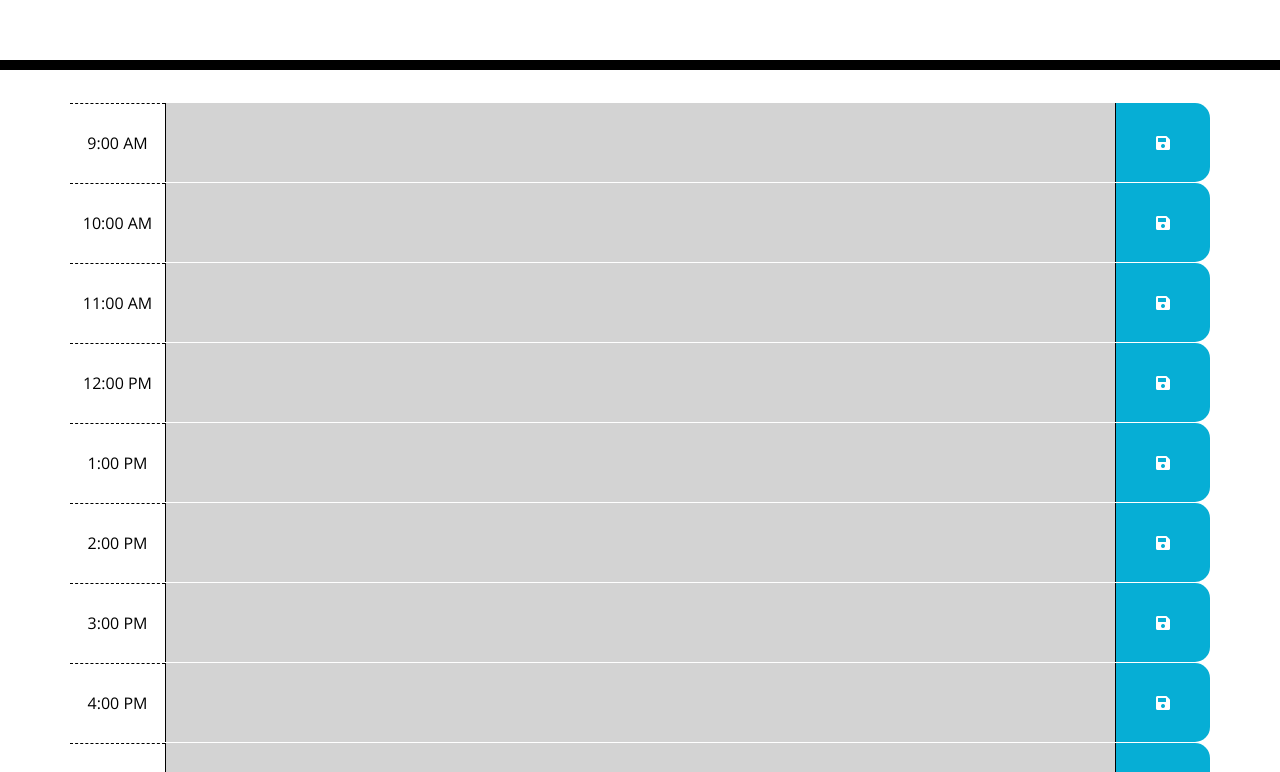
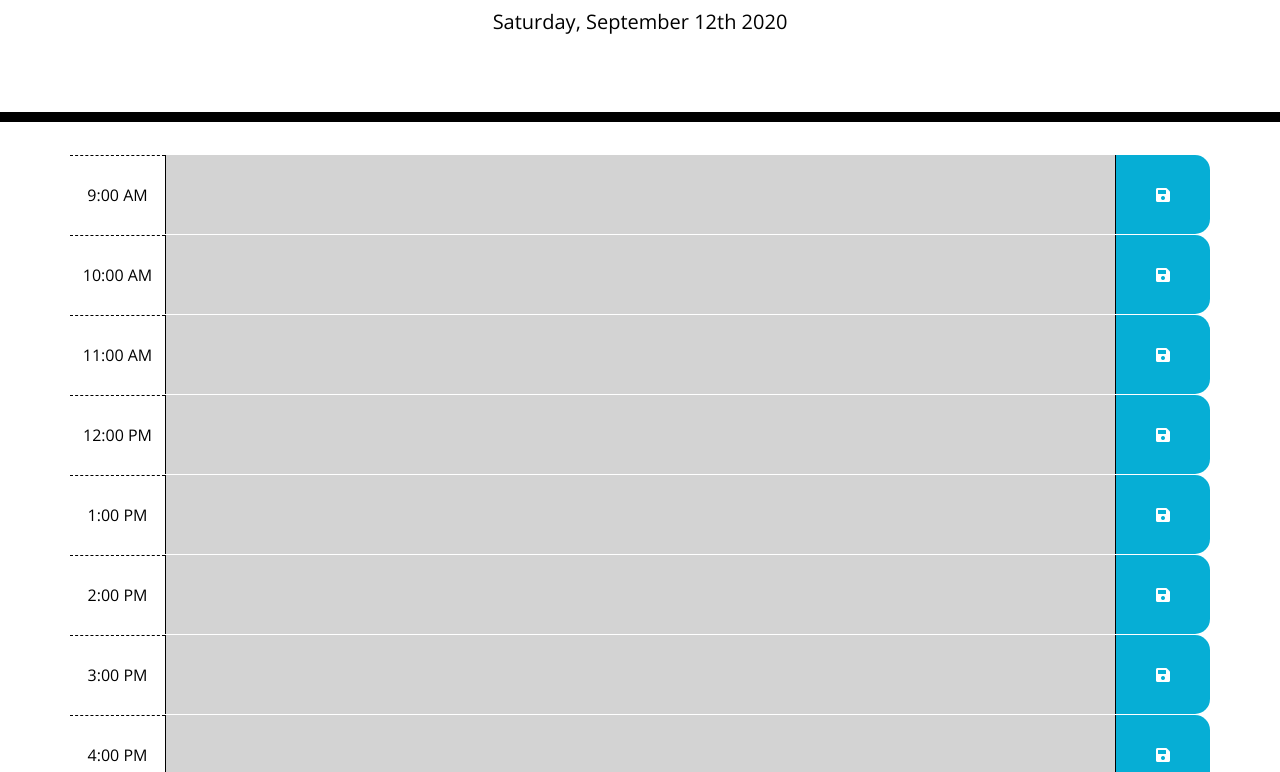
Before and after one commit to stewdiostash/hw-05-day-planner, a plain HTML site: page index.html in a window 1280 px wide. Shown: the part 182-954 px from the top of the page. Drawn offline with nearby package versions, Linux system fonts and the light colour scheme.

Commit message:
readme added

```diff
--- a/scripts.js
+++ b/scripts.js
@@ -69,6 +69,12 @@ for (var i = 0; i < workDay.length; i++) {
 //   localStorage.setItem("workDay", JSON.stringify(workDay));
 // });
 
+var today = moment().format('dddd, MMMM Do YYYY')
+
+$("#currentDay").text(today);
+
+
+
 $(".saveBtn").on("click", function () {
     var noteNumber = $(this).parent().attr("data-index");
     workDay[noteNumber].note = $(this).siblings(".notepad").val();
--- a/style.css
+++ b/style.css
@@ -79,6 +79,6 @@ textarea{
   align-items: center;
 }
 
-p {
+/* p {
   margin: 0;
-}
+} */
```
Also changed, not shown: images/day_planner_ui.png (added), 2 other files.
